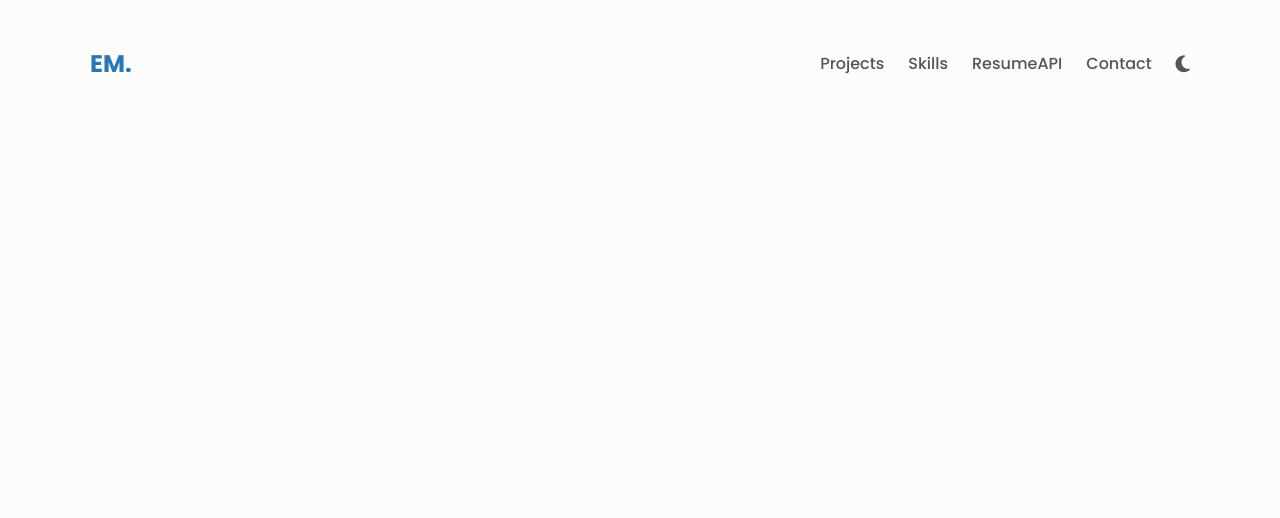
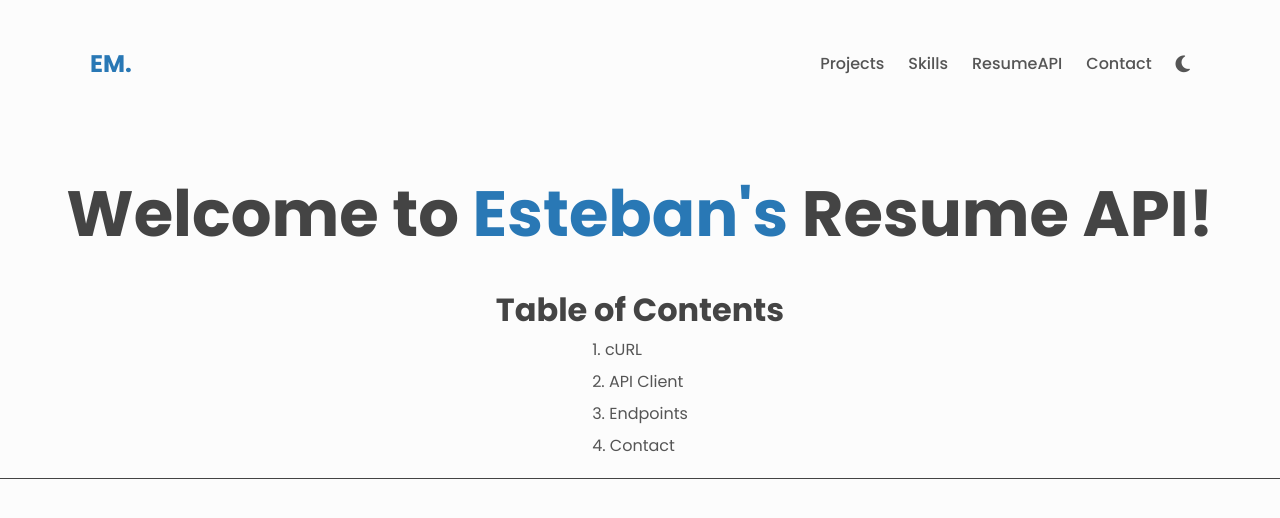
Before and after one commit to emares17/portfolio2022, a website: page public/resume.html in a window 1280 px wide. Drawn offline with Linux system fonts and the light colour scheme.

Commit message:
Worked on API documentation page layout and styles

```diff
--- a/public/css/styles.css
+++ b/public/css/styles.css
@@ -369,6 +369,18 @@
     transition: transform 0.2s ease-in-out;
   }
 
+  .contents li {
+    display: flex;
+    align-items: flex-start;
+    margin-top: .5em;
+  }
+
+  .separator {
+    border: none;
+    border-top: 1px solid var(--clr-fg-alt);
+    margin-top: 20px;
+    margin-bottom: 20px;
+  }
   /* ------------------Contact form styles-------------------- */
   /* main
   {
--- a/public/resume.html
+++ b/public/resume.html
@@ -28,16 +28,16 @@
       <nav class="nav center">
         <ul class="nav__list center">
           <li class="nav__list-item">
-            <a class="link link--nav" href="#projects">Projects</a>
+            <a class="link link--nav" href="index.html#projects">Projects</a>
           </li>
           <li class="nav__list-item">
-            <a class="link link--nav" href="#skills">Skills</a>
+            <a class="link link--nav" href="index.html#skills">Skills</a>
           </li>
           <li class="nav__list-item">
             <a class="link link--nav" href="">ResumeAPI</a>
           </li>
           <li class="nav__list-item">
-            <a class="link link--nav" href="#contact">Contact</a>
+            <a class="link link--nav" href="index.html#contact">Contact</a>
           </li>
         </ul>
 
@@ -54,6 +54,17 @@
         </button>
       </nav>
     </header>
+    <div class="about center">
+      <h1>Welcome to <span class="about__name">Esteban's</span> Resume API!</h1>
+      <h2 class="about__role">Table of Contents</h2>
+      <ul class="contents">
+        <li>1. cURL</li>
+        <li>2. API Client</li>
+        <li>3. Endpoints</li>
+        <li>4. Contact</li>
+      </ul>
+    </div>
+    <hr class="separator">
 
 
     <div class="scroll-container">
```
